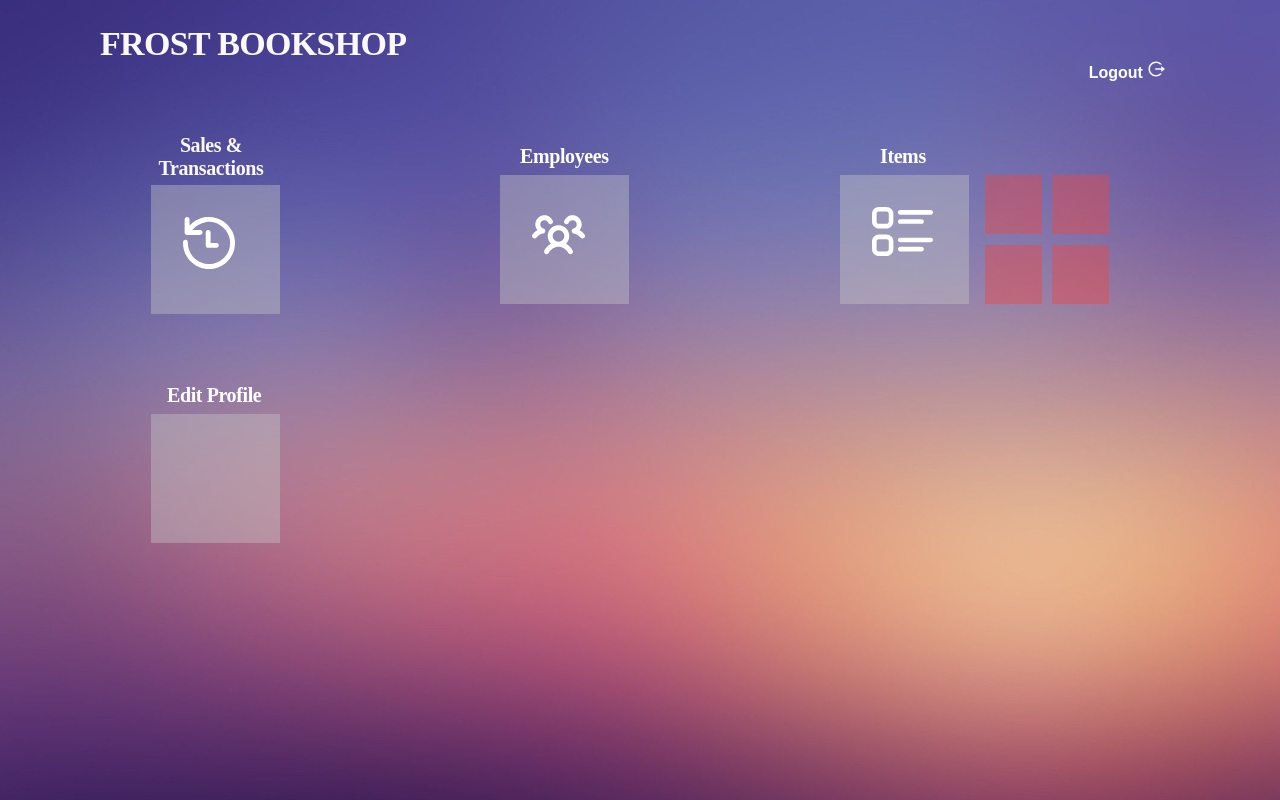
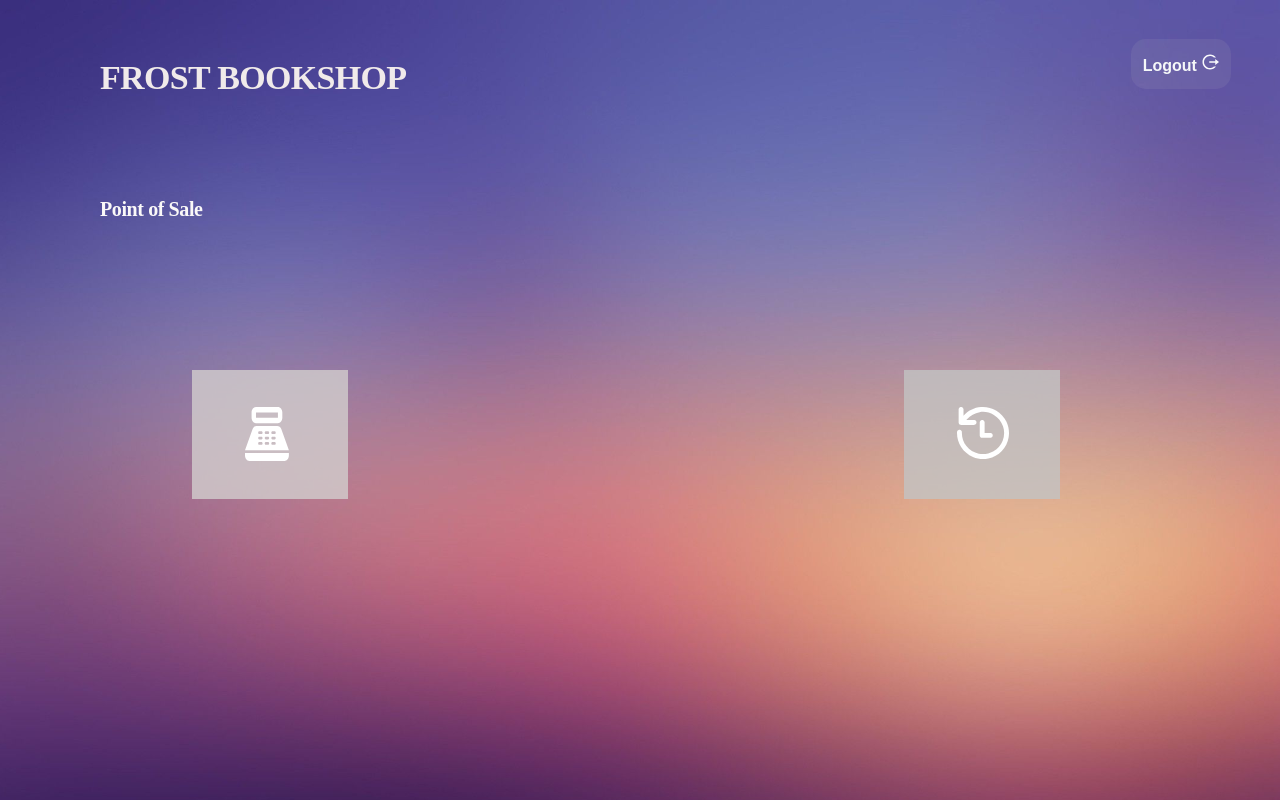
Before and after one commit to munteanurazvanandrei/Bookshop-Management-App, a React (Create React App) app in the folder client/: page / in a window 1280 px wide. Built offline with nearby package versions, Linux system fonts and the light colour scheme.

Commit message:
BMA-17-Dashboard  made changes

```diff
--- a/client/src/App.js
+++ b/client/src/App.js
@@ -16,7 +16,7 @@ function App() {
         <Route path="/manager" element={<ManagerDashboard/>}/>
       </Routes>
     </div>
-  <ManagerDashboard/>
+  <EmployeeDashboard/>
     </>
   );
 }
```
